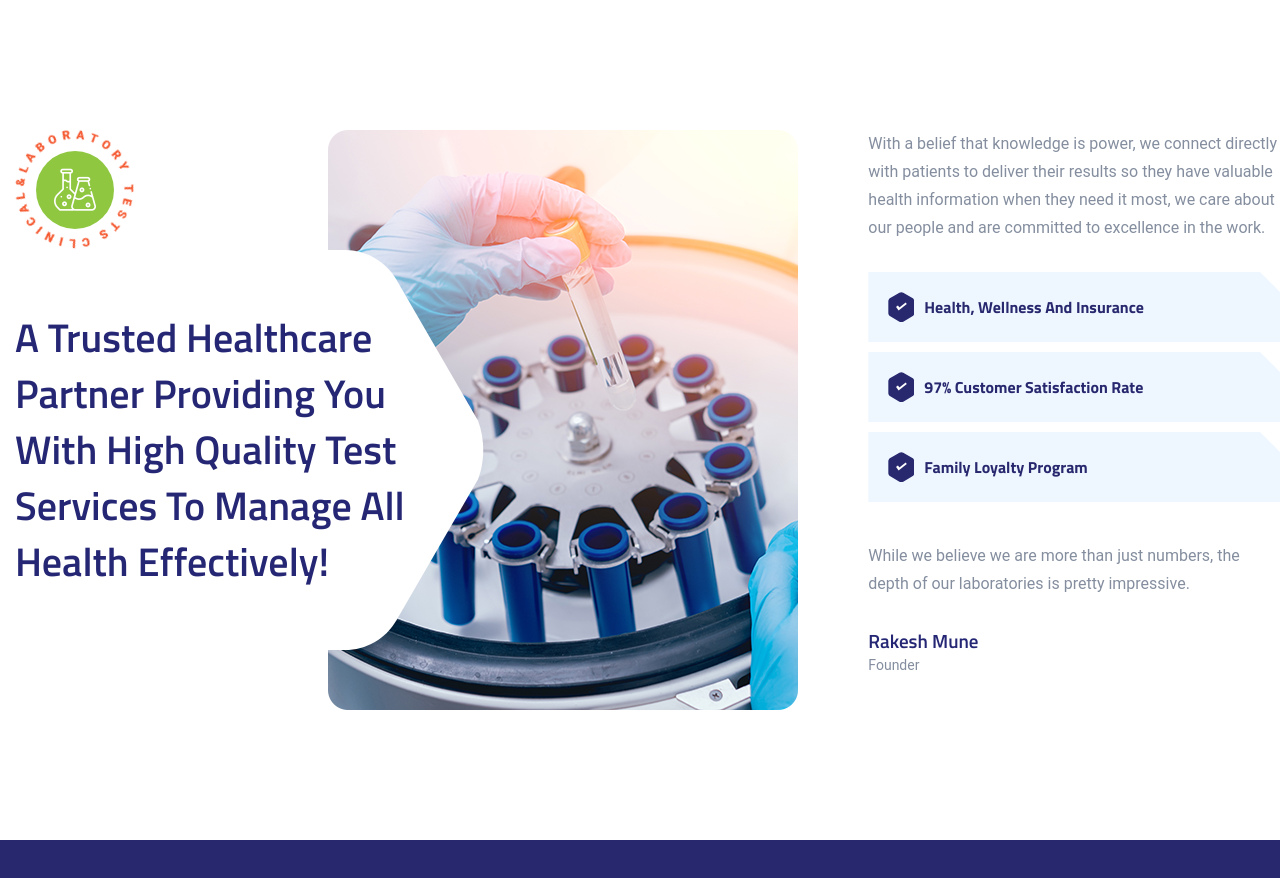
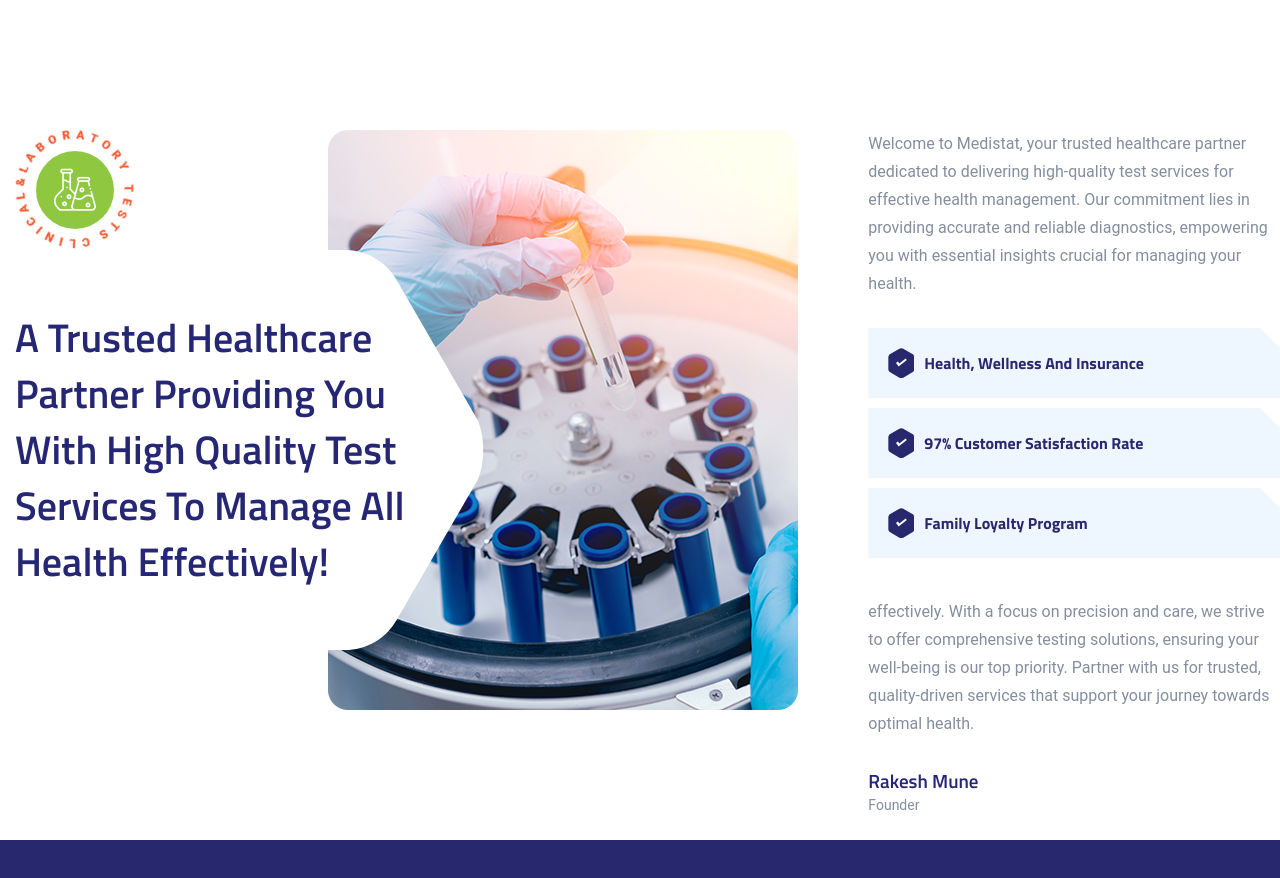
Before and after one commit to sagardhavade/medistat, a plain HTML site: page indexoriginal1.html in a window 1280 px wide. Shown: the part 800-1678 px from the top of the page. Drawn offline with Linux system fonts and the light colour scheme; files whose address does not match are found by name.

Commit message:
change Homeabout

```diff
--- a/indexoriginal1.html
+++ b/indexoriginal1.html
@@ -159,9 +159,9 @@
           </div><!-- /.col-12 -->
           <div class="col-sm-12 col-md-10 col-lg-8 col-xl-4">
             <div class="about-Text">
-              <p class="mb-30">With a belief that knowledge is power, we connect directly with patients to deliver their
-                results so they have valuable health information when they need it most, we care about our people and
-                are committed to excellence in the work.
+              <p class="mb-30">Welcome to Medistat, your trusted healthcare partner dedicated to delivering high-quality
+                test services for effective health management. Our commitment lies in providing accurate and reliable
+                diagnostics, empowering you with essential insights crucial for managing your health.
               </p>
               <ul class="features-list-layout2 list-unstyled mb-40">
                 <li class="feature-item">
@@ -177,8 +177,9 @@
                   <h4 class="feature-title mb-0">Family Loyalty Program</h4>
                 </li>
               </ul>
-              <p class="mb-30">While we believe we are more than just numbers, the depth of our laboratories is pretty
-                impressive.</p>
+              <p class="mb-30">effectively. With a focus on precision and care, we strive to offer comprehensive testing
+                solutions, ensuring your well-being is our top priority. Partner with us for trusted, quality-driven
+                services that support your journey towards optimal health.</p>
               <div class="author-meta d-flex flex-wrap align-items-center mr-30">
                 <!-- <div class="author-img"> -->
                 <!-- <img src="assets/images/testimonials/thumbs/7.jpg" alt="thumb"> -->
```
